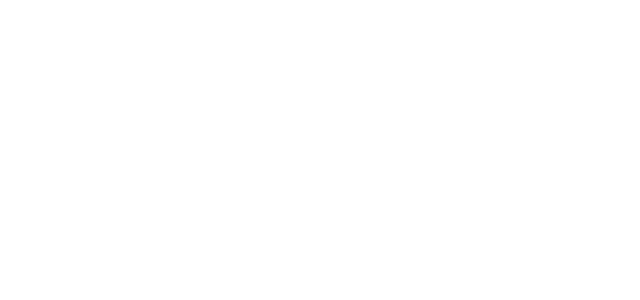
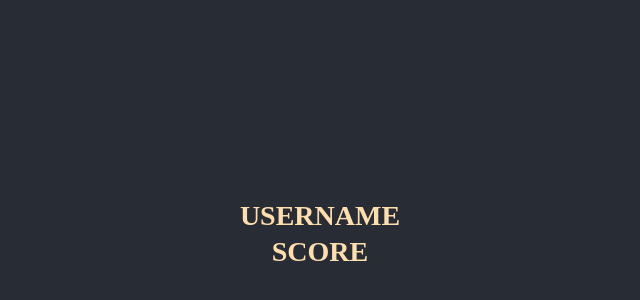
Before and after one commit to JaredApillanes/zotHack, a React (Create React App) app: page /Score in a window 1280 px wide. Shown: the part 166-466 px from the top of the page, without its empty margins (320-960 px from the left). Built offline with nearby package versions, Linux system fonts and the light colour scheme.

Commit message:
'scorescreen html'

```diff
--- a/src/App.js
+++ b/src/App.js
@@ -4,6 +4,7 @@
 import './App.css';
 import Home from './app/views/Home/Home'
 import Play from './app/views/Play/Play'
+import ScoreScreen from "./app/views/ScoreScreen/ScoreScreen";
 
 
 function App() {
@@ -13,6 +14,7 @@
                 <Switch>
                     <Route exact path='/' component={Home}/>
                     <Route exact path='/Play' component={Play}/>
+                    <Route exact path='/Score' component={ScoreScreen}/>
                 </Switch>
             </Router>
         </div>
--- /dev/null
+++ b/src/app/views/ScoreScreen/ScoreScreen.css
@@ -0,0 +1,3 @@
+.Score {
+    font-family: Wingdings;
+}
--- /dev/null
+++ b/src/app/views/ScoreScreen/ScoreScreen.js
@@ -0,0 +1,51 @@
+import React, {useState} from "react";
+import './ScoreScreen.css';
+import Table from "react-bootstrap/Table";
+
+import axios from "axios";
+
+
+function ScoreScreen() {
+
+    const [allUsers, setAllUsers] = useState([]);
+    const [user, setUser] = useState({
+        'username': '',
+        'score': ''
+    });
+
+
+    function iterateUsers(e) {
+        axios.get("/player/list").then(res => {
+
+            }
+        );
+        return (<tr><td>Test</td></tr>)
+    }
+
+        return (
+            <div class="App-header">
+                <Table class="Score">
+                    <thead>
+                    <th>
+                        USERNAME
+                    </th>
+                    </thead>
+                    <th>
+                        SCORE
+                    </th>
+                    <tbody>
+                    {allUsers.map((q, s) => (
+                        <div index={s} key={s}>
+                            <tr>
+                                <td>q.username</td>
+                                <td>q.score</td>
+                            </tr>
+                        </div>
+                    ))}
+                    </tbody>
+                </Table>
+            </div>
+        )
+    }
+
+    export default ScoreScreen;
```
